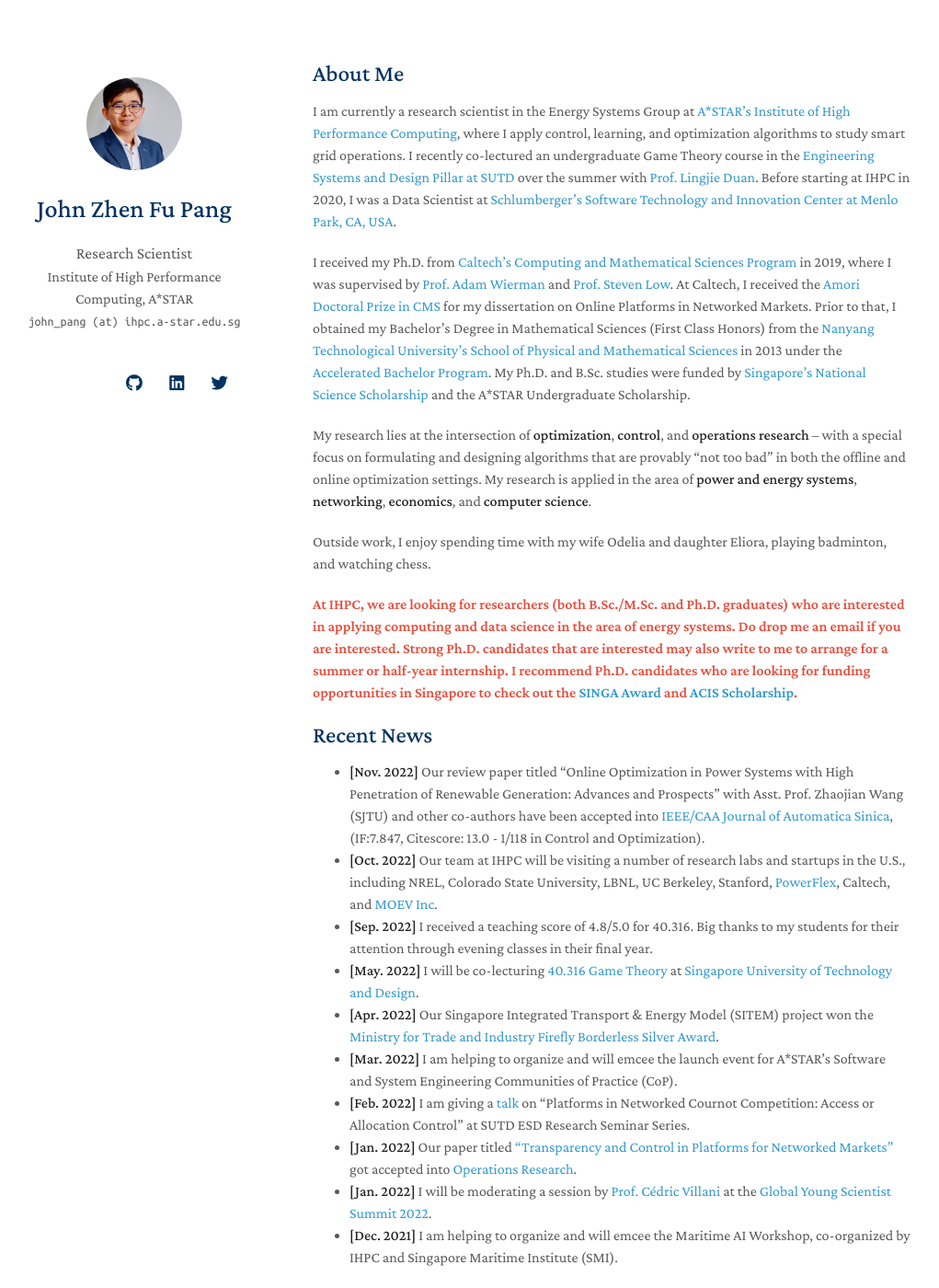
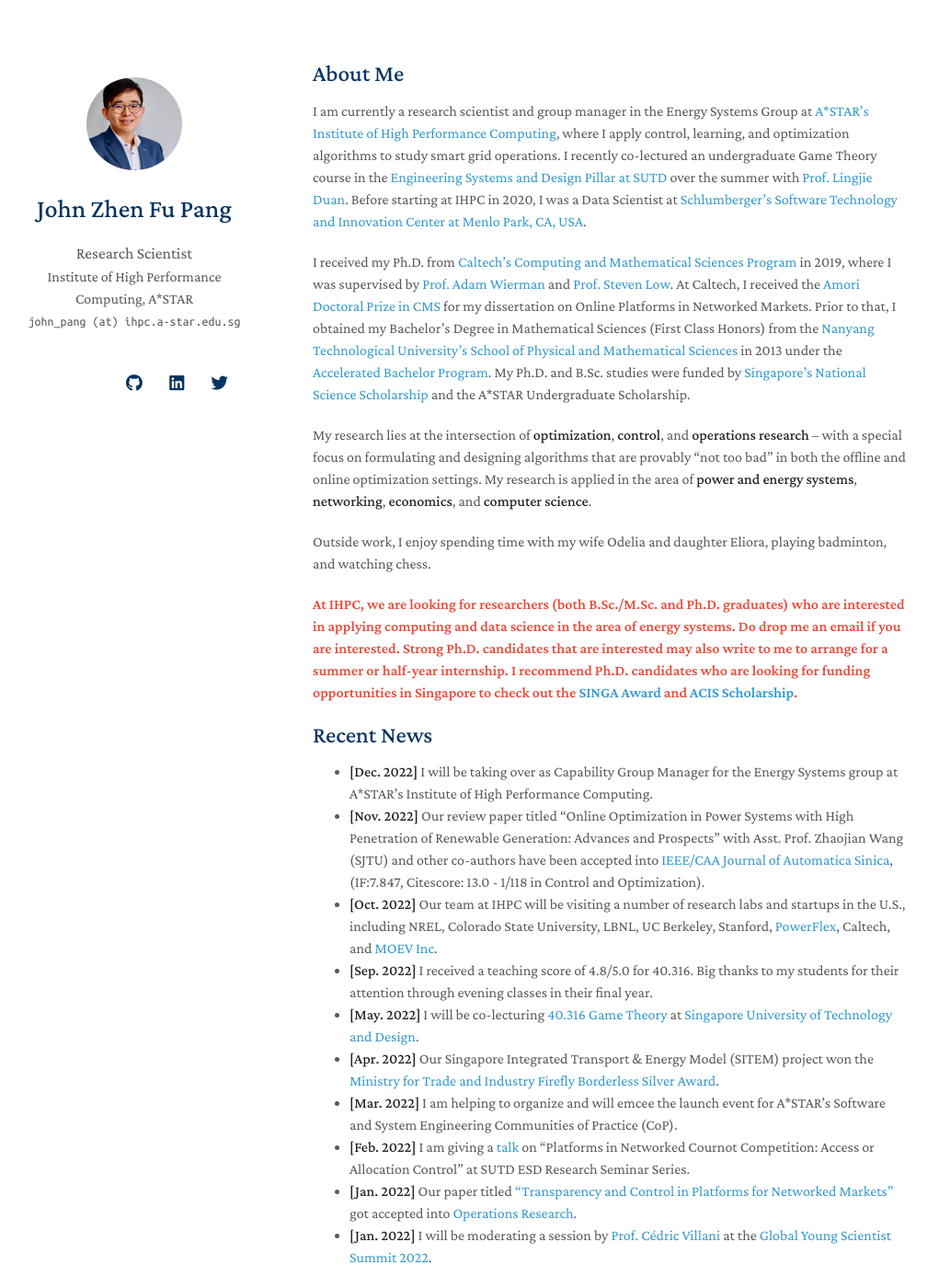
Before and after one commit to j-pang/j-pang.github.io, a Jekyll site: the page built from index.md, in a window 1280 px wide and 1400 px high. Shown: the whole window at 92% size, without its empty margins (130-1151 px from the left). Built offline with Jekyll 4.4.1, drawn with Linux system fonts in a browser that asks for light colours; nearby versions of some CDN libraries; a style sheet for code colours, icons or effects is not loaded; our own code applies the rules of GitHub Pages for plain Markdown files.

Commit message:
Update index.md

```diff
--- a/index.md
+++ b/index.md
@@ -4,7 +4,7 @@ layout: homepage
 
 ## About Me
 
-I am currently a research scientist in the Energy Systems Group at [A\*STAR's Institute of High Performance Computing](https://www.a-star.edu.sg/ihpc), where I apply control, learning, and optimization algorithms to study smart grid operations. I recently co-lectured an undergraduate Game Theory course in the [Engineering Systems and Design Pillar at SUTD](https://esd.sutd.edu.sg/) over the summer with [Prof. Lingjie Duan](https://esd.sutd.edu.sg/people/faculty/lingjie-duan). Before starting at IHPC in 2020, I was a Data Scientist at [Schlumberger's Software Technology and Innovation Center at Menlo Park, CA, USA](https://www.slb.com/).
+I am currently a research scientist and group manager in the Energy Systems Group at [A\*STAR's Institute of High Performance Computing](https://www.a-star.edu.sg/ihpc), where I apply control, learning, and optimization algorithms to study smart grid operations. I recently co-lectured an undergraduate Game Theory course in the [Engineering Systems and Design Pillar at SUTD](https://esd.sutd.edu.sg/) over the summer with [Prof. Lingjie Duan](https://esd.sutd.edu.sg/people/faculty/lingjie-duan). Before starting at IHPC in 2020, I was a Data Scientist at [Schlumberger's Software Technology and Innovation Center at Menlo Park, CA, USA](https://www.slb.com/).
 
 I received my Ph.D. from [Caltech's Computing and Mathematical Sciences Program](https://www.cms.caltech.edu/) in 2019, where I was supervised by [Prof. Adam Wierman](https://adamwierman.com/) and [Prof. Steven Low](http://netlab.caltech.edu/). At Caltech, I received the [Amori Doctoral Prize in CMS](https://www.cms.caltech.edu/academics/honors) for my dissertation on Online Platforms in Networked Markets. Prior to that, I obtained my Bachelor's Degree in Mathematical Sciences (First Class Honors) from the [Nanyang Technological University's School of Physical and Mathematical Sciences](https://www.ntu.edu.sg/spms) in 2013 under the [Accelerated Bachelor Program](https://www.ntu.edu.sg/cee/current-students/undergraduate/accelerated-bachelor-programme-(abp)). My Ph.D. and B.Sc. studies were funded by [Singapore's National Science Scholarship](https://www.a-star.edu.sg/Scholarships/for-graduate-studies/national-science-scholarship-phd) and the A\*STAR Undergraduate Scholarship.
 
@@ -16,6 +16,7 @@ Outside work, I enjoy spending time with my wife Odelia and daughter Eliora, pla
 
 ## Recent News
 
+- **[Dec. 2022]** I will be taking over as Capability Group Manager for the Energy Systems group at A\*STAR's Institute of High Performance Computing.
 - **[Nov. 2022]** Our review paper titled "Online Optimization in Power Systems with High Penetration of Renewable Generation: Advances and Prospects" with Asst. Prof. Zhaojian Wang (SJTU) and other co-authors have been accepted into [IEEE/CAA Journal of Automatica Sinica](https://ieeexplore.ieee.org/xpl/RecentIssue.jsp?punumber=6570654), (IF:7.847, Citescore: 13.0 - 1/118 in Control and Optimization).
 - **[Oct. 2022]**  Our team at IHPC will be visiting a number of research labs and startups in the U.S., including NREL, Colorado State University, LBNL, UC Berkeley, Stanford, [PowerFlex](https://www.powerflex.com/), Caltech, and [MOEV Inc](https://www.moevinc.com/).
 - **[Sep. 2022]**  I received a teaching score of 4.8/5.0 for 40.316. Big thanks to my students for their attention through evening classes in their final year.
@@ -25,7 +26,7 @@ Outside work, I enjoy spending time with my wife Odelia and daughter Eliora, pla
 - **[Feb. 2022]**  I am giving a [talk](https://esd.sutd.edu.sg/news-events/research-seminar-series/john-pang-astar-platforms-in-networked-cournot-competition-access-or-allocation-control/) on "Platforms in Networked Cournot Competition: Access or Allocation Control" at SUTD ESD Research Seminar Series.
 - **[Jan. 2022]**  Our paper titled ["Transparency and Control in Platforms for Networked Markets"](https://pubsonline.informs.org/doi/abs/10.1287/opre.2021.2244) got accepted into [Operations Research](https://pubsonline.informs.org/journal/opre).
 - **[Jan. 2022]**  I will be moderating a session by [Prof. C&#233;dric Villani](https://www.cedricvillani.org/) at the [Global Young Scientist Summit 2022](https://www.nrf.gov.sg/gyss/home).
-- **[Dec. 2021]**  I am helping to organize and will emcee the Maritime AI Workshop, co-organized by IHPC and Singapore Maritime Institute (SMI).
+<!-- - **[Dec. 2021]**  I am helping to organize and will emcee the Maritime AI Workshop, co-organized by IHPC and Singapore Maritime Institute (SMI).  -->
 
 ## Teaching/Mentoring
 
```
